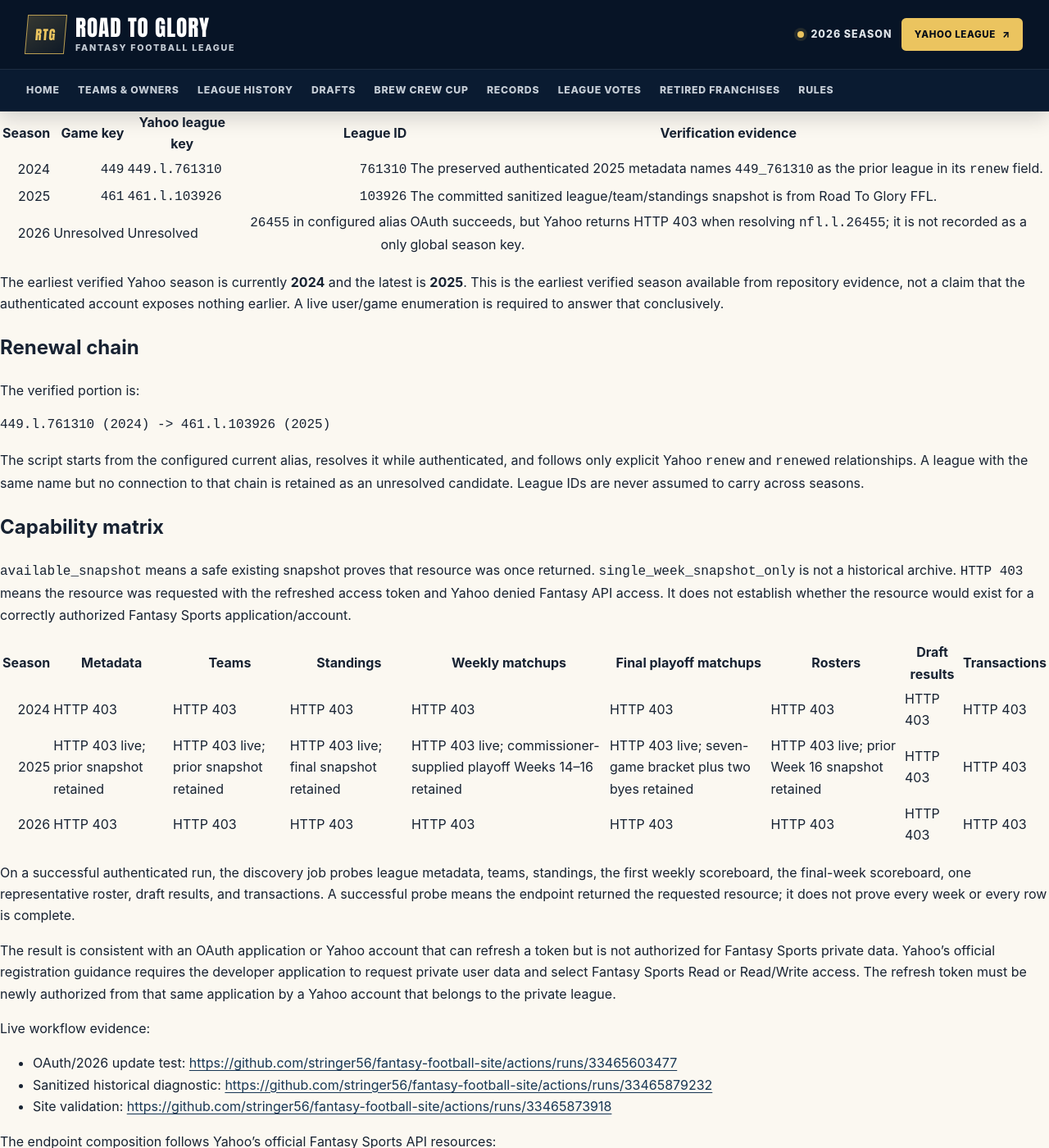
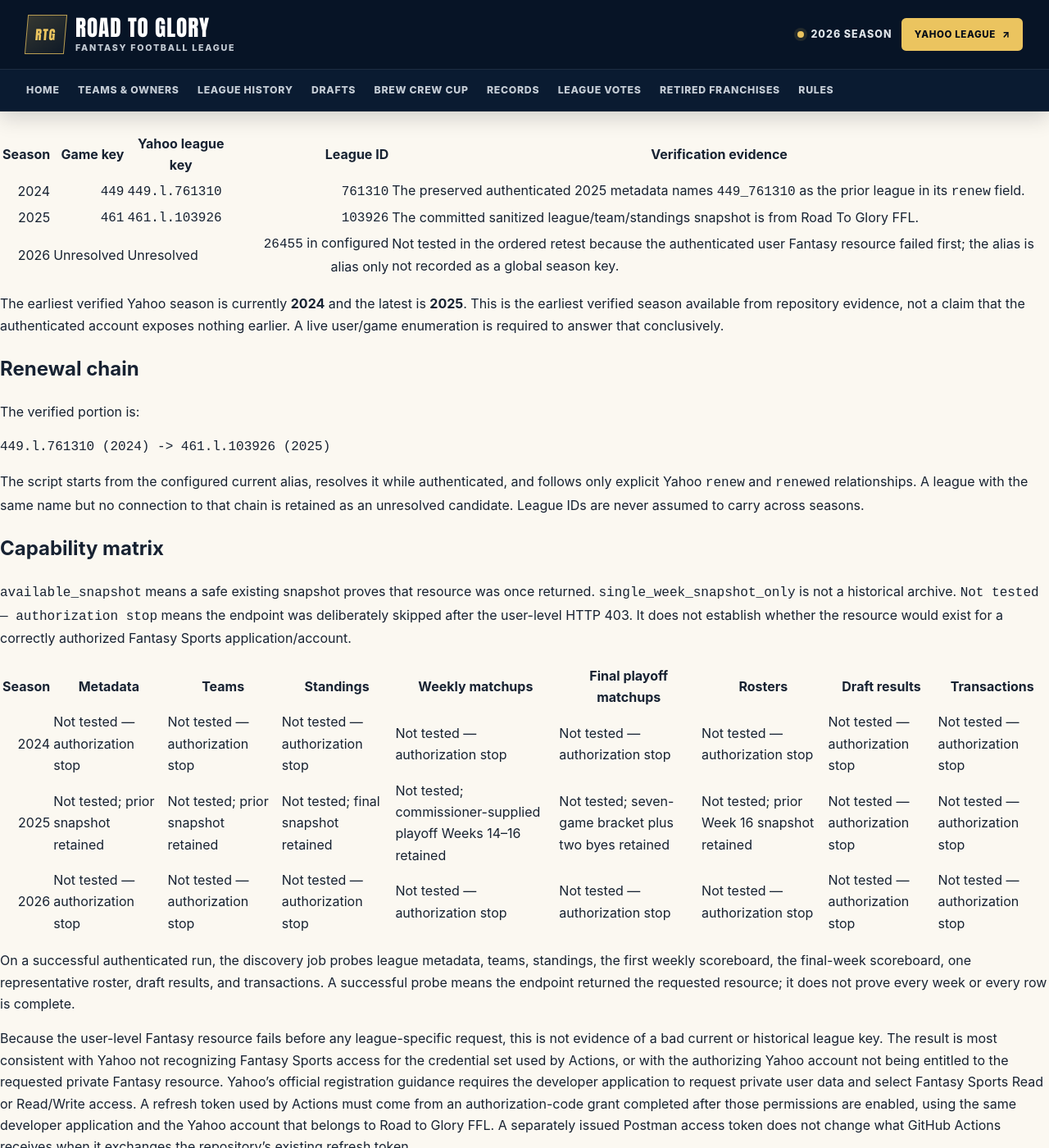
Before and after one commit to stringer56/fantasy-football-site, a Jekyll site: the page built from docs/YAHOO_HISTORY_DISCOVERY.md, in a window 1280 px wide and 1400 px high, scrolled down 428 px. Shown: the whole window at 82% size. Built offline with Jekyll 4.4.1, drawn with Linux system fonts in a browser that asks for light colours; our own code applies the rules of GitHub Pages for plain Markdown files; some of the changed text lies outside the part shown.

Commit message:
Record blocked Yahoo authorization retest

```diff
--- a/docs/YAHOO_HISTORY_DISCOVERY.md
+++ b/docs/YAHOO_HISTORY_DISCOVERY.md
@@ -7,16 +7,18 @@
 It does not change OAuth, publish raw Yahoo responses, or perform a full
 historical import.
 
-The live test on 2026-09-01 confirms that Yahoo's refresh-token exchange now
-succeeds and returns a usable bearer token. Yahoo then returns HTTP 403 for
-every tested Fantasy API resource: the configured 2026 alias, logged-in user
-game/league enumeration, and the verified 2024 and 2025 global league keys.
+The ordered live retest on 2026-09-01 confirms that Yahoo's refresh-token
+exchange succeeds. The first Fantasy API request—the authenticated user's
+Fantasy resource—still returns HTTP 403, with no safe Yahoo error code in the
+response. Per the required stop rule, the job did not request the NFL game
+resource, the configured 2026 alias, either known historical key, or user
+league enumeration after that failure.
 
-The committed manifest therefore reports **partial access denied**. Its 2024
-and 2025 identities remain supported by earlier sanitized evidence; the live
-test did not recover new Yahoo data. No credential value, authorization header,
-request URL, token response, error body, or raw API response was printed or
-saved.
+The committed manifest therefore reports **authorization blocked**. Its 2024
+and 2025 identities remain supported by earlier sanitized repository evidence;
+the retest did not recover new Yahoo data. No credential value, authorization
+header, request URL, token response, error body, or raw API response was printed
+or saved.
 
 ## Verified seasons and safe league keys
 
@@ -24,7 +26,7 @@
 |---:|---:|---|---:|---|
 | 2024 | `449` | `449.l.761310` | `761310` | The preserved authenticated 2025 metadata names `449_761310` as the prior league in its `renew` field. |
 | 2025 | `461` | `461.l.103926` | `103926` | The committed sanitized league/team/standings snapshot is from Road To Glory FFL. |
-| 2026 | Unresolved | Unresolved | `26455` in configured alias only | OAuth succeeds, but Yahoo returns HTTP 403 when resolving `nfl.l.26455`; it is not recorded as a global season key. |
+| 2026 | Unresolved | Unresolved | `26455` in configured alias only | Not tested in the ordered retest because the authenticated user Fantasy resource failed first; the alias is not recorded as a global season key. |
 
 The earliest verified Yahoo season is currently **2024** and the latest is
 **2025**. This is the earliest verified season available from repository
@@ -49,15 +51,15 @@
 
 `available_snapshot` means a safe existing snapshot proves that resource was
 once returned. `single_week_snapshot_only` is not a historical archive.
-`HTTP 403` means the resource was requested with the refreshed access token and
-Yahoo denied Fantasy API access. It does not establish whether the resource
-would exist for a correctly authorized Fantasy Sports application/account.
+`Not tested — authorization stop` means the endpoint was deliberately skipped
+after the user-level HTTP 403. It does not establish whether the resource would
+exist for a correctly authorized Fantasy Sports application/account.
 
 | Season | Metadata | Teams | Standings | Weekly matchups | Final playoff matchups | Rosters | Draft results | Transactions |
 |---:|---|---|---|---|---|---|---|---|
-| 2024 | HTTP 403 | HTTP 403 | HTTP 403 | HTTP 403 | HTTP 403 | HTTP 403 | HTTP 403 | HTTP 403 |
-| 2025 | HTTP 403 live; prior snapshot retained | HTTP 403 live; prior snapshot retained | HTTP 403 live; final snapshot retained | HTTP 403 live; commissioner-supplied playoff Weeks 14–16 retained | HTTP 403 live; seven-game bracket plus two byes retained | HTTP 403 live; prior Week 16 snapshot retained | HTTP 403 | HTTP 403 |
-| 2026 | HTTP 403 | HTTP 403 | HTTP 403 | HTTP 403 | HTTP 403 | HTTP 403 | HTTP 403 | HTTP 403 |
+| 2024 | Not tested — authorization stop | Not tested — authorization stop | Not tested — authorization stop | Not tested — authorization stop | Not tested — authorization stop | Not tested — authorization stop | Not tested — authorization stop | Not tested — authorization stop |
+| 2025 | Not tested; prior snapshot retained | Not tested; prior snapshot retained | Not tested; final snapshot retained | Not tested; commissioner-supplied playoff Weeks 14–16 retained | Not tested; seven-game bracket plus two byes retained | Not tested; prior Week 16 snapshot retained | Not tested — authorization stop | Not tested — authorization stop |
+| 2026 | Not tested — authorization stop | Not tested — authorization stop | Not tested — authorization stop | Not tested — authorization stop | Not tested — authorization stop | Not tested — authorization stop | Not tested — authorization stop | Not tested — authorization stop |
 
 On a successful authenticated run, the discovery job probes league metadata,
 teams, standings, the first weekly scoreboard, the final-week scoreboard, one
@@ -65,17 +67,24 @@
 means the endpoint returned the requested resource; it does not prove every
 week or every row is complete.
 
-The result is consistent with an OAuth application or Yahoo account that can
-refresh a token but is not authorized for Fantasy Sports private data. Yahoo's
-official registration guidance requires the developer application to request
-private user data and select Fantasy Sports Read or Read/Write access. The
-refresh token must be newly authorized from that same application by a Yahoo
-account that belongs to the private league.
+Because the user-level Fantasy resource fails before any league-specific
+request, this is not evidence of a bad current or historical league key. The
+result is most consistent with Yahoo not recognizing Fantasy Sports access for
+the credential set used by Actions, or with the authorizing Yahoo account not
+being entitled to the requested private Fantasy resource. Yahoo's official
+registration guidance requires the developer application to request private
+user data and select Fantasy Sports Read or Read/Write access. A refresh token
+used by Actions must come from an authorization-code grant completed after
+those permissions are enabled, using the same developer application and the
+Yahoo account that belongs to Road to Glory FFL. A separately issued Postman
+access token does not change what GitHub Actions receives when it exchanges the
+repository's existing refresh token.
 
 Live workflow evidence:
 
 - OAuth/2026 update test: <https://github.com/stringer56/fantasy-football-site/actions/runs/33465603477>
 - Sanitized historical diagnostic: <https://github.com/stringer56/fantasy-football-site/actions/runs/33465879232>
+- Ordered authorization retest: <https://github.com/stringer56/fantasy-football-site/actions/runs/33467871852>
 - Site validation: <https://github.com/stringer56/fantasy-football-site/actions/runs/33465873918>
 
 The endpoint composition follows Yahoo's official Fantasy Sports API resources:
@@ -176,20 +185,26 @@
 
 ## Recommended automated import strategy
 
-After an authorized administrator restores Fantasy Sports authorization:
+Before another live retest:
 
 1. confirm the Yahoo developer application has private Fantasy Sports Read or
    Read/Write permission;
-2. issue a new authorization code/refresh token from that same application
-   while signed into the Yahoo account that belongs to Road to Glory FFL;
-3. update all three matching application credentials in GitHub Secrets;
-4. run **Update Yahoo Data** to verify the current 2026 alias and team mappings;
-5. merge this milestone, then manually run **Discover Yahoo History**;
-6. review the sanitized season/key chain and unresolved same-name candidates;
-7. backfill standings and weekly scoreboards one verified season at a time;
-8. validate team identity and week completeness before importing rosters,
+2. complete a fresh authorization-code consent from that same application while
+   signed into the Yahoo account that belongs to Road to Glory FFL;
+3. update `YAHOO_REFRESH_TOKEN` in GitHub Secrets with the refresh token from
+   that post-permission authorization-code exchange; do not paste it into Codex,
+   logs, commits, or artifacts;
+4. confirm `YAHOO_CLIENT_ID` and `YAHOO_CLIENT_SECRET` are from the same app and
+   keep `LEAGUE_KEY` as the existing public alias;
+5. run **Update Yahoo Data** to repeat the ordered user/game/league probes;
+6. after the user-level probe succeeds, verify the current 2026 alias and team
+   mappings;
+7. merge this milestone, then manually run **Discover Yahoo History**;
+8. review the sanitized season/key chain and unresolved same-name candidates;
+9. backfill standings and weekly scoreboards one verified season at a time;
+10. validate team identity and week completeness before importing rosters,
    draft results, or transactions; and
-9. keep historical backfill manual rather than adding it to the six-hour
+11. keep historical backfill manual rather than adding it to the six-hour
    current-season workflow.
 
 Milestone 5 should use **both** sources. Yahoo should supply structured standings,
```
Also changed, not shown: _data/generated/history_manifest.json (+29 -26 lines), scripts/discover_yahoo_history.py (+16 -11 lines), tests/test_yahoo_history_discovery.py (+5 -2 lines).
